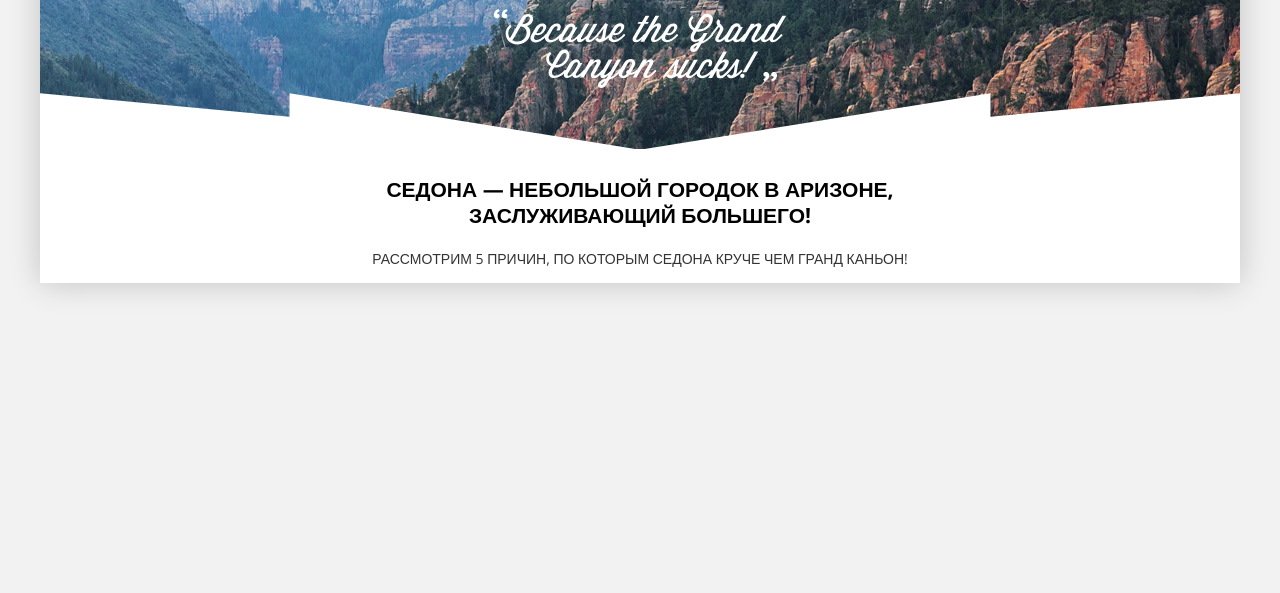
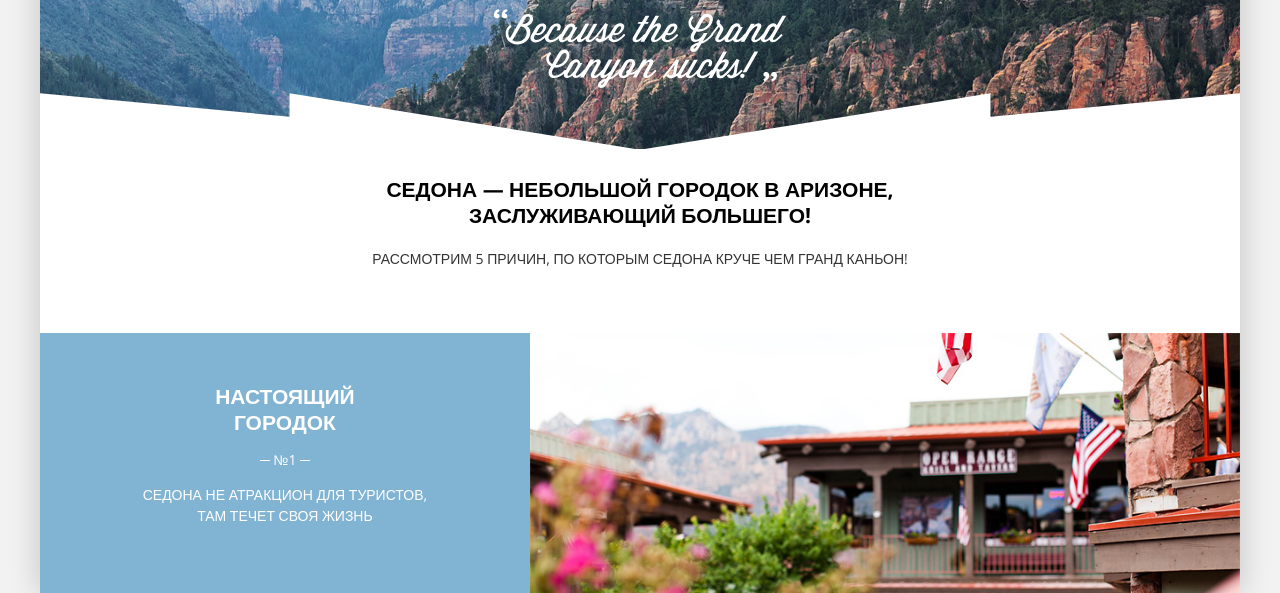
Before and after one commit to TimchenkoSergey/Sedona, a website: page index.html in a window 1280 px wide. Shown: the part 372-965 px from the top of the page. Before the commit the page ends 800 px from the top, so only its background shows below. Drawn offline with nearby package versions, Linux system fonts and the light colour scheme; files whose address does not match are found by name.

Commit message:
Complete markup and styles for info-line section.

```diff
--- a/index.html
+++ b/index.html
@@ -99,6 +99,17 @@
 				</div>
 			</div>
 		</header>
+		<section class="info-line">
+			<div class="info-line__description">
+				<h4 class="info-line__header">НАСТОЯЩИЙ<br>ГОРОДОК</h4>
+				<p class="info-line__number">№1</p>
+				<p class="info-line__text">
+					СЕДОНА НЕ АТРАКЦИОН ДЛЯ ТУРИСТОВ,<br>ТАМ ТЕЧЕТ СВОЯ ЖИЗНЬ
+				</p>
+			</div>
+			<div class="info-line__picture">
+			</div>
+		</section>
 	</main>
 	<script src="js/main.js"></script>
 </body>
--- /dev/null
+++ b/scss/blocks/info-line/_info-line.scss
@@ -0,0 +1,56 @@
+.info-line {
+	display: flex;
+	max-height: 260px;
+	margin-top: 50px;
+
+	&__description {
+		width: 33%;
+		padding-top: 50px;
+		padding-bottom: 50px;
+		padding-left: 70px;
+		padding-right: 70px;
+
+		background-color: $blue;
+		color: #fff;
+
+		text-align: center;
+	}
+
+	&__header {
+		margin: 0;
+
+		font-size: $h-text-size;
+		line-height: $h-text-line;
+	}
+
+	&__number {
+		position: relative;
+
+		&::after,
+		&::before {
+			content: " ";
+			width: 10px;
+			height: 1px;
+			position: absolute;
+			top: 11px;
+
+			background-color: #fff;
+		}
+
+		&::after {
+			right: 150px;
+		}
+
+		&::before {
+			left: 150px;
+		}
+	}
+
+	&__picture {
+		width: 67%;
+		min-height: 260px;
+
+		background-image: url("D:/Portfolio/firstFlex/img/photo-city@1x.jpg");
+		background-size: cover;
+	}
+}
--- a/scss/main.scss
+++ b/scss/main.scss
@@ -4,3 +4,4 @@
 @import "blocks/page/_page";
 @import "blocks/header/_header";
 @import "blocks/navigation/_navigation";
+@import "blocks/info-line/_info-line";
```
Also changed, not shown: css/main.min.css. Lines whose indentation alone changed are shown as unchanged.
